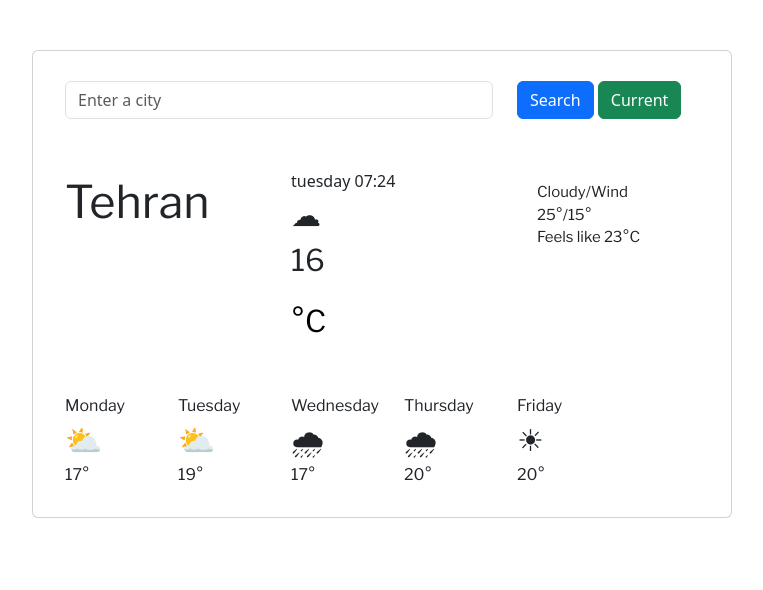
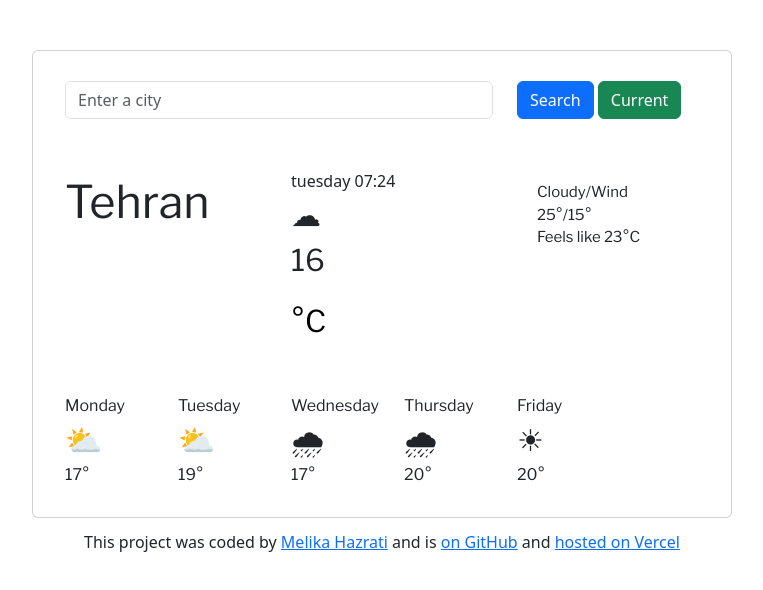
Before and after one commit to melikahaz/my-homework-week6, a plain HTML site: page index.html in a window 1280 px wide. Shown: the whole page, without its empty margins (258-1021 px from the left). Drawn offline with nearby package versions, Linux system fonts and the light colour scheme.

Commit message:
update footer

```diff
--- a/index.html
+++ b/index.html
@@ -99,6 +99,25 @@
         </div>
       </footer>
     </div>
+    <footer class="footnote">
+      <p>
+        This project was coded by
+        <a href="https://github.com/melikahaz" target="_blank"
+          >Melika Hazrati</a
+        >
+        and is
+        <a
+          href="https://github.com/melikahaz/my-homework-week6"
+          target="_blank"
+        >
+          on GitHub</a
+        >
+        and
+        <a href="https://my-homework-week6.vercel.app/" target="_blank"
+          >hosted on Vercel</a
+        >
+      </p>
+    </footer>
     <script src="src/index.js"></script>
   </body>
 </html>
--- a/src/styles.css
+++ b/src/styles.css
@@ -45,3 +45,8 @@
   color: black;
   text-decoration: none;
 }
+.footnote {
+  text-align: center;
+  font-size: 16px;
+  margin-top: 12px;
+}
```
